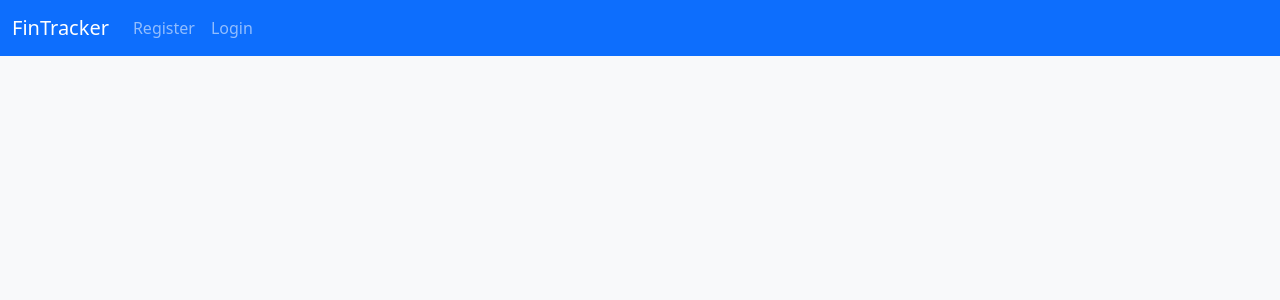
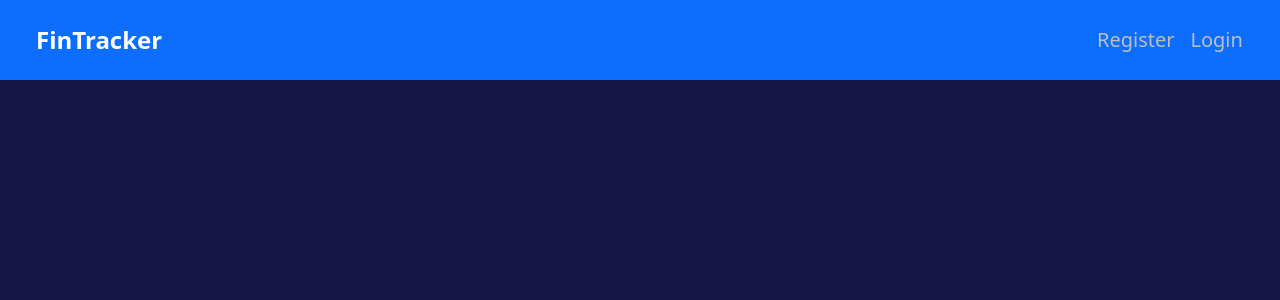
Before and after one commit to Thinal-Fernando/FinTracker, a Flask app: page / in a window 1280 px wide. Shown: the top 300 px of the page. Run offline with Flask 3, Linux system fonts and the light colour scheme.

Commit message:
- added home.ccs file to static folder - Styled the nav bar

```diff
--- a/app.py
+++ b/app.py
@@ -1,4 +1,4 @@
-from flask import Flask, render_template
+from flask import Flask, render_template, url_for
 
 app = Flask(__name__)
 
--- /dev/null
+++ b/static/home.css
@@ -0,0 +1,19 @@
+body {
+  background-color: rgb(22, 21, 72);
+}
+
+.navbar {
+  padding-top: 1rem;
+  padding-bottom: 1rem;
+  min-height: 80px;
+}
+
+a {
+  font-weight: bolder;
+  font-size: 10px;
+}
+
+#navbarColor01 {
+  margin-right: 2%;
+  color: rgb(189, 189, 189);
+}
--- a/templates/home.html
+++ b/templates/home.html
@@ -5,21 +5,22 @@
       href="https://cdn.jsdelivr.net/npm/bootstrap@5.3.0/dist/css/bootstrap.min.css"
       rel="stylesheet"
     />
+    <link
+      rel="stylesheet"
+      type="text/css"
+      href="{{url_for('static', filename='home.css')}}"
+    />
+
     <title>FinTracker</title>
   </head>
-  <body class="bg-light">
+  <body>
     <nav class="navbar navbar-expand-lg bg-primary" data-bs-theme="dark">
       <div class="container-fluid">
-        <a class="navbar-brand" href="#">FinTracker</a>
-        <div class="collapse navbar-collapse" id="navbarColor01">
-          <ul class="navbar-nav me-auto">
-            <li class="nav-item">
-              <a class="nav-link" href="#">Register</a>
-            </li>
-            <li class="nav-item">
-              <a class="nav-link" href="#">Login</a>
-            </li>
-          </ul>
+        <a class="navbar-brand ms-4 fs-4" href="#">FinTracker</a>
+
+        <div class="d-flex" id="navbarColor01">
+          <a class="nav-link fs-5 me-3" href="#">Register</a>
+          <a class="nav-link fs-5" href="#">Login</a>
         </div>
       </div>
     </nav>
```
